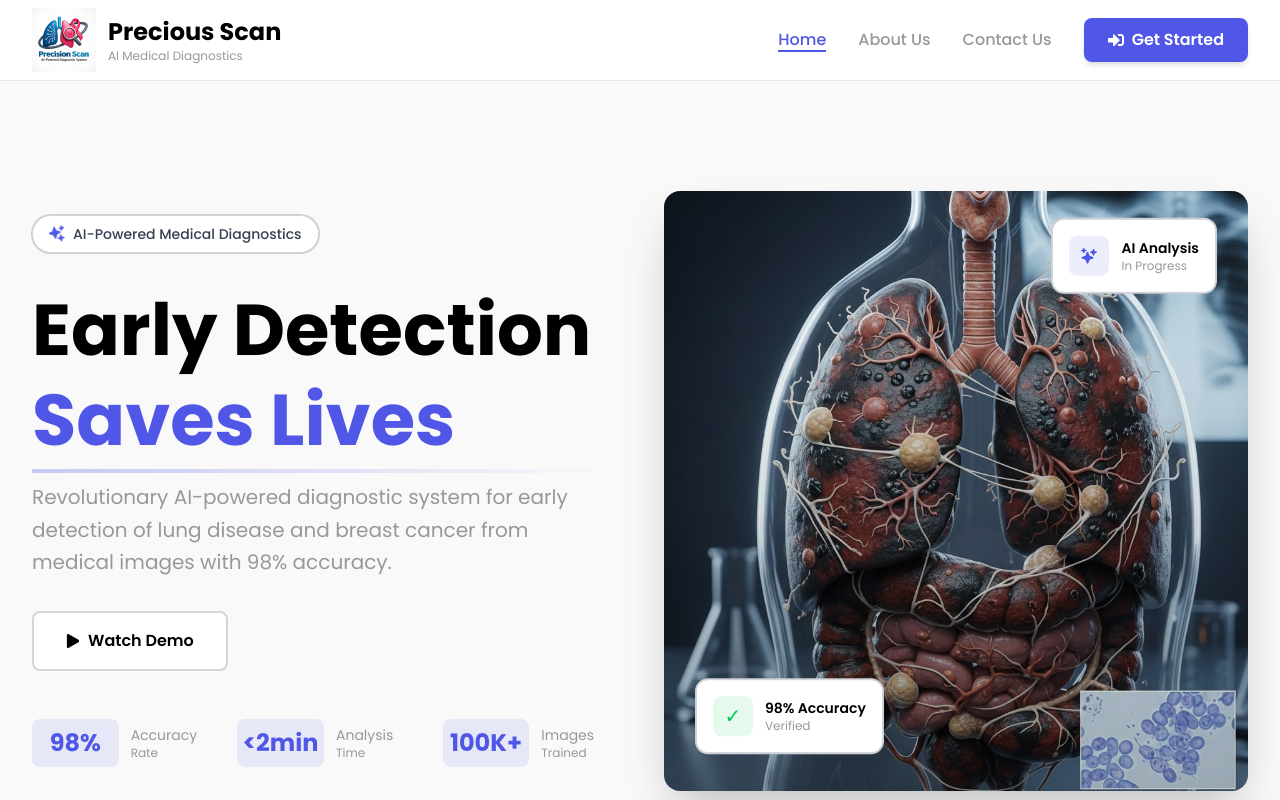
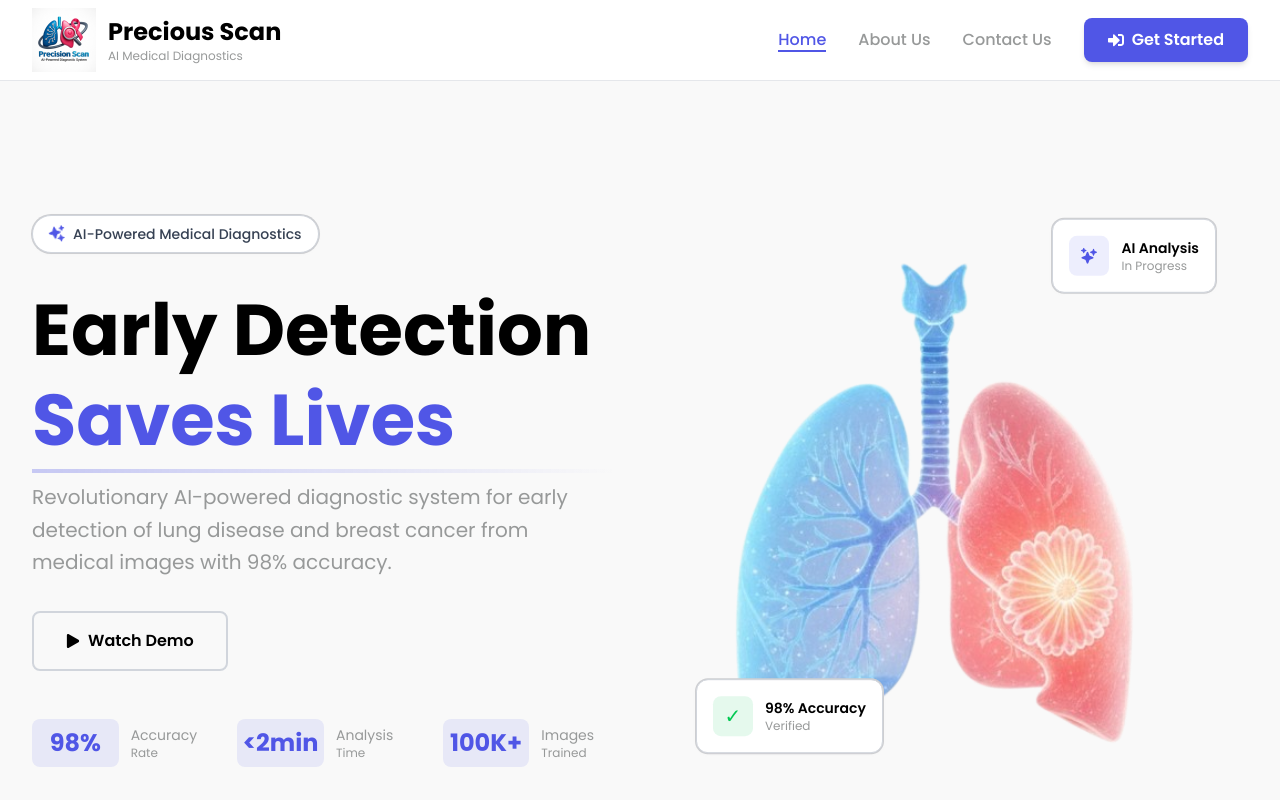
Before and after one commit to hafizahteshamali/AI_Lungs_Desease, a React (Vite) app in the folder Frontend/: page / in a window 1280 px wide. Shown: the top 800 px of the page. Built offline with nearby package versions, Linux system fonts and the light colour scheme.

Commit message:
live live

```diff
--- a/Frontend/src/pages/Home/elements/HeroSection.jsx
+++ b/Frontend/src/pages/Home/elements/HeroSection.jsx
@@ -21,7 +21,7 @@ export default function HeroSection() {
   }
 
   return (
-    <section className="relative min-h-[90vh] bg-[#f9f9f9] overflow-hidden flex items-center mt-[50px]">
+    <section className="relative min-h-[90vh] overflow-hidden flex items-center mt-[50px]">
       {/* Animated Background Elements */}
       <div className="max-w-7xl mx-auto px-4 sm:px-6 lg:px-8 relative z-10 w-full">
         {/* Grid ki jagah flex use kiya */}
@@ -53,7 +53,7 @@ export default function HeroSection() {
               {/* Updated Demo Button */}
               <button
                 onClick={handleDemoClick} // Now this will work
-                className="group px-8 py-4 bg-white border-2 border-gray-300 text-black font-semibold rounded-lg hover:border-[#5056e6] hover:text-[#5056e6] transition-all duration-300 hover:shadow-md flex items-center justify-center gap-2 flex-1 sm:flex-none"
+                className="group px-8 py-4 border-2 border-gray-300 text-black font-semibold rounded-lg hover:border-[#5056e6] hover:text-[#5056e6] transition-all duration-300 hover:shadow-md flex items-center justify-center gap-2 flex-1 sm:flex-none"
               >
                 <FaPlay className="text-sm" />
                 Watch Demo
@@ -94,13 +94,13 @@ export default function HeroSection() {
 
           {/* Hero Image */}
           <div className={`relative flex-1 ${isVisible ? 'animate-fade-in-right' : 'opacity-0'}`}>
-            <div className="relative h-[500px] lg:h-[600px] rounded-2xl overflow-hidden shadow-2xl group">
+            <div className="relative h-[500px] lg:h-[600px] rounded-2xl overflow-hidden group">
               <img
-                src="/assets/images/home/1728480895369.jpg"
+                src="/assets/images/home/home-banner-removebg-preview.png"
                 alt="Medical AI Scanning"
-                className="w-full h-full object-cover transition-transform duration-700 group-hover:scale-110"
+                className="w-full h-full object-contain transition-transform duration-700 group-hover:scale-110"
               />
-              <div className="absolute inset-0 bg-gradient-to-t from-black/20 to-transparent"></div>
+              {/* <div className="absolute inset-0 bg-gradient-to-t from-black/20 to-transparent"></div> */}
 
               {/* Floating Cards - Already using flex */}
               <div className="absolute top-8 right-8 bg-white p-4 rounded-xl shadow-lg border border-gray-300 ring-1 animate-float">
```
Also changed, not shown: Frontend/public/assets/images/home/home-banner-removebg-preview.png (added), Frontend/public/assets/images/home/home-banner.jpeg (added).
